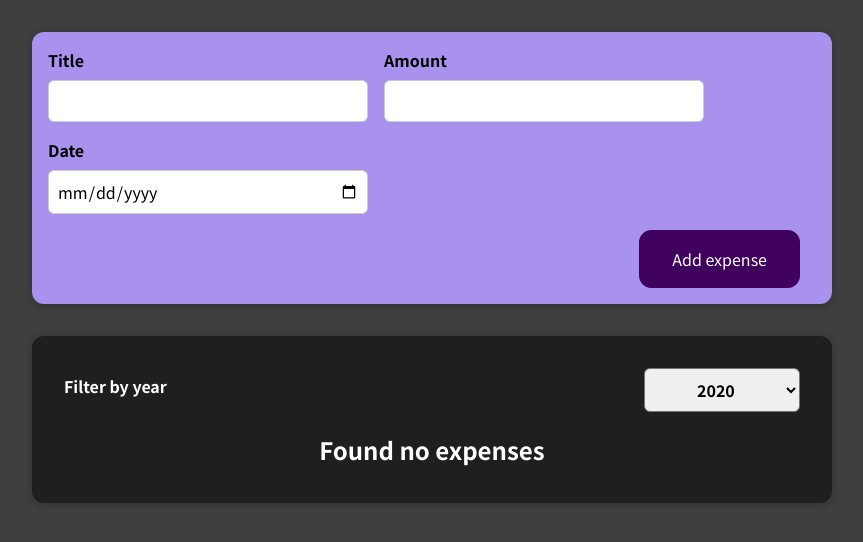
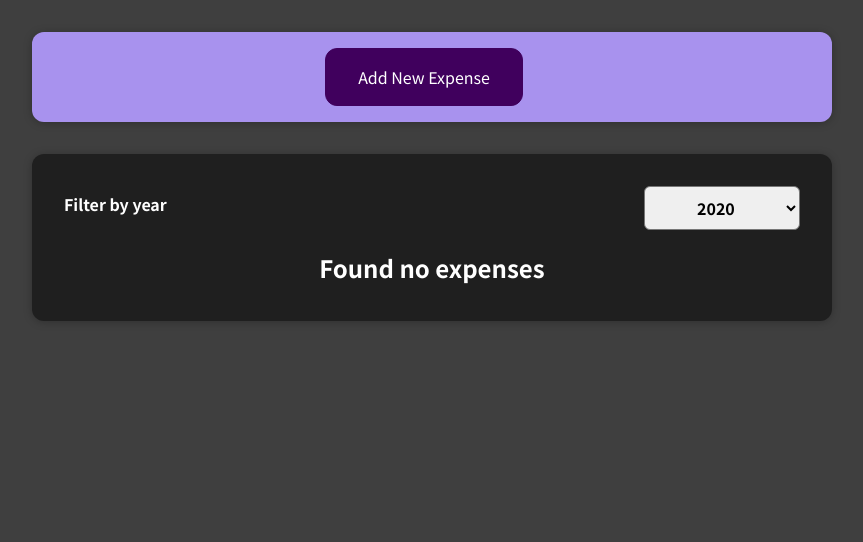
Before and after one commit to israelmalagutti/React---The-Complete-Guide, a React (Create React App) app in the folder code/: page / in a window 1280 px wide. Shown: the top 542 px of the page, without its empty margins (208-1071 px from the left). Built offline with nearby package versions, Linux system fonts and the light colour scheme.

Commit message:
05-assignment-2-solution

```diff
--- a/code/src/components/Expenses/Expenses.js
+++ b/code/src/components/Expenses/Expenses.js
@@ -11,11 +11,6 @@ const Expenses = ({ expenses }) => {
 
   const filterChangeHandler = (selectedYear) => {
     setFilteredYear(selectedYear);
-
-    // Debbug
-    console.log("Selected Year", selectedYear);
-    console.log("Filtered Year", filteredYear, " - State");
-    console.log("Filtered Expenses", filteredExpenses, " - State");
   };
 
   const filteredExpenses = expenses.filter((expense) => {
--- a/code/src/components/NewExpense/ExpenseForm.js
+++ b/code/src/components/NewExpense/ExpenseForm.js
@@ -2,7 +2,7 @@ import { useState } from "react";
 
 import "./ExpenseForm.css";
 
-const ExpenseForm = ({ onSaveExpenseData }) => {
+const ExpenseForm = ({ onSaveExpenseData, onCancelEditing }) => {
   const [formData, setFormData] = useState({
     enteredTitle: "",
     enteredPrice: "",
@@ -85,6 +85,9 @@ const ExpenseForm = ({ onSaveExpenseData }) => {
       </div>
 
       <div className="new-expense__actions">
+        <button type="button" onClick={onCancelEditing}>
+          Cancel
+        </button>
         <button type="submit">Add expense</button>
       </div>
     </form>
--- a/code/src/components/NewExpense/NewExpense.js
+++ b/code/src/components/NewExpense/NewExpense.js
@@ -1,8 +1,10 @@
 import "./NewExpense.css";
 
 import { ExpenseForm } from "./ExpenseForm";
+import { useState } from "react";
 
 const NewExpense = ({ onAddExpense }) => {
+  const [isEditing, setIsEditing] = useState();
   const saveExpenseHandler = (enteredExpenseData) => {
     const expenseData = {
       ...enteredExpenseData,
@@ -12,11 +14,24 @@ const NewExpense = ({ onAddExpense }) => {
     onAddExpense(expenseData);
   };
 
-  return (
-    <div className="new-expense">
-      <ExpenseForm onSaveExpenseData={saveExpenseHandler} />
-    </div>
+  const startEditingHandler = () => {
+    setIsEditing(true);
+  };
+
+  const stopEditingHandler = () => {
+    setIsEditing(false);
+  };
+
+  const showForm = isEditing ? (
+    <ExpenseForm
+      onSaveExpenseData={saveExpenseHandler}
+      onCancelEditing={stopEditingHandler}
+    />
+  ) : (
+    <button onClick={startEditingHandler}>Add New Expense</button>
   );
+
+  return <div className="new-expense">{showForm}</div>;
 };
 
 export { NewExpense };
```
